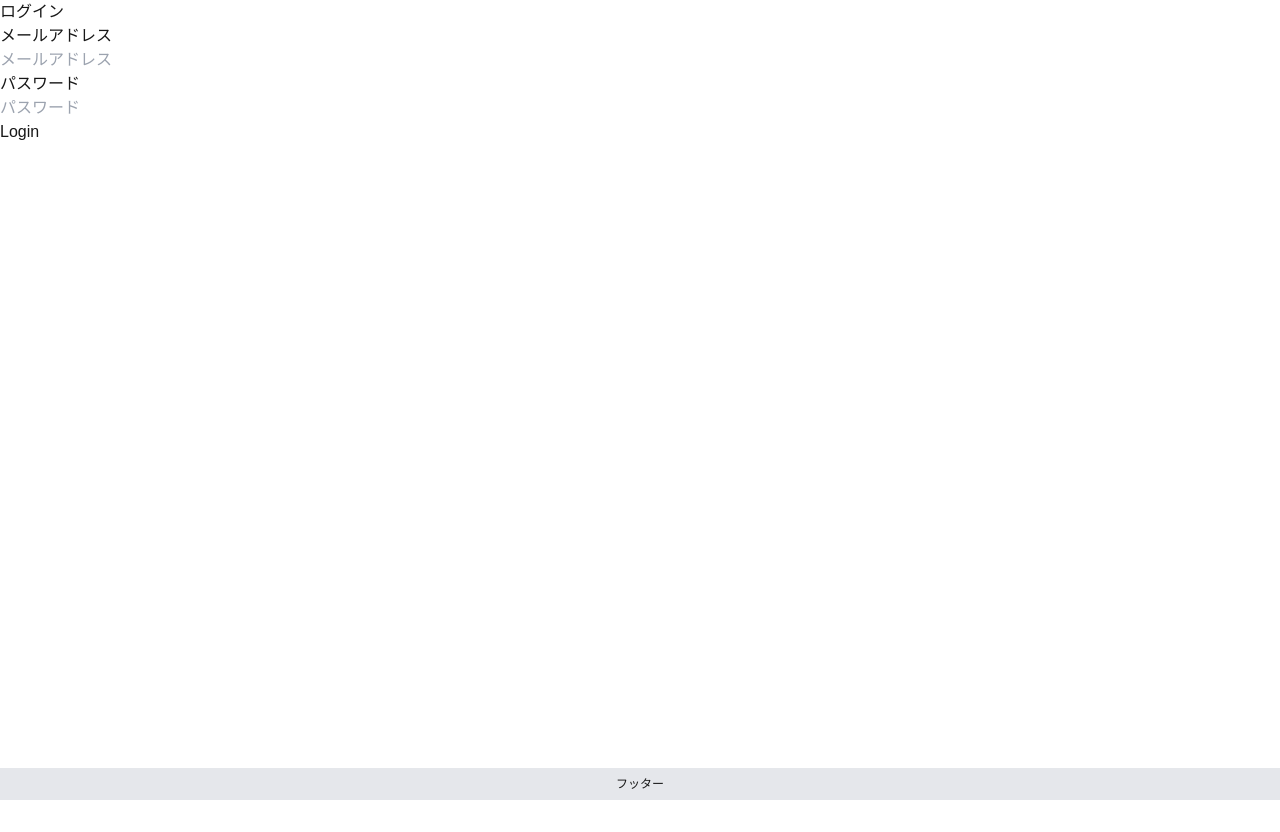
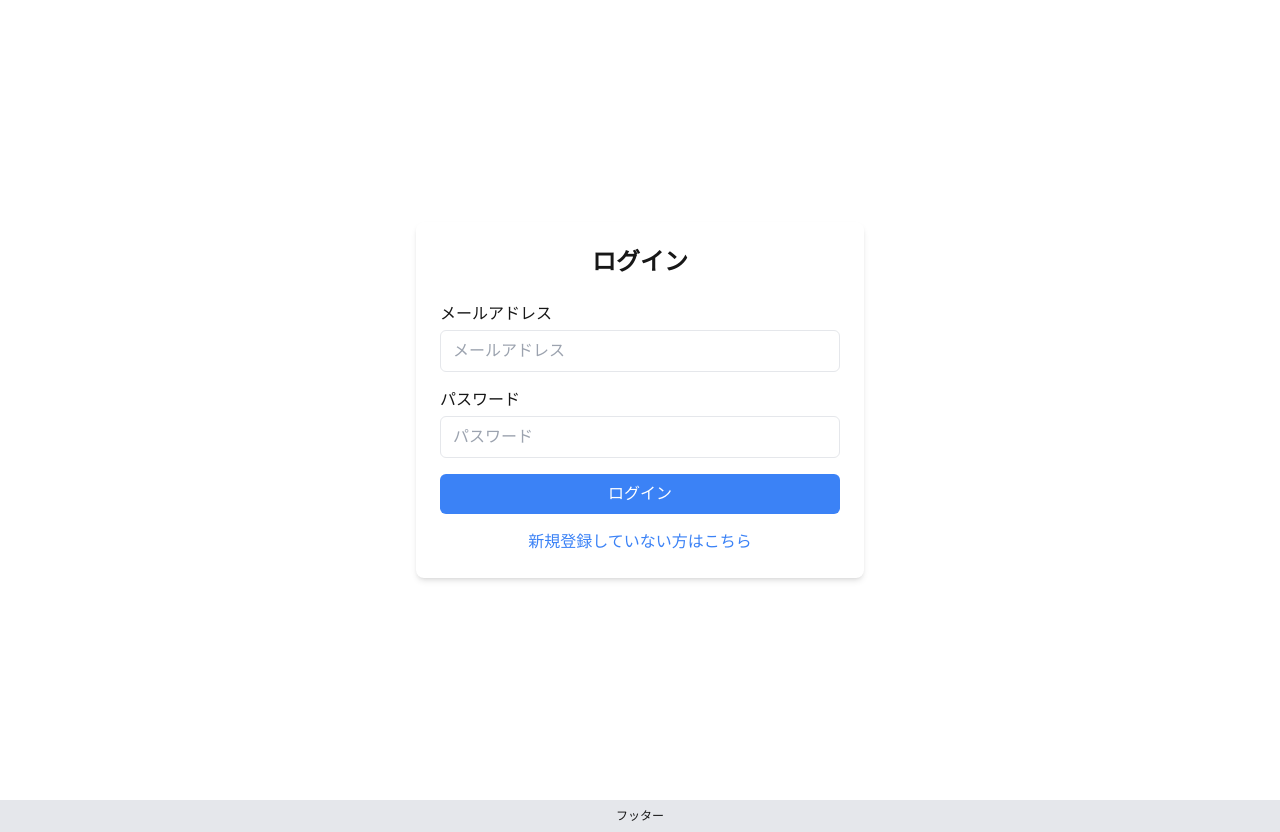
Before and after one commit to shunmakk/sauna-food, a Next.js app in the folder front/: page /login in a window 1280 px wide. Before the commit the page ends 800 px from the top, so only its background shows below. Built offline with nearby package versions, Linux system fonts and the light colour scheme; no server answers.

Commit message:
ログインのUI

```diff
--- a/front/src/app/login/page.tsx
+++ b/front/src/app/login/page.tsx
@@ -4,6 +4,7 @@ import { useForm } from "react-hook-form";
 import { signInWithEmailAndPassword } from "firebase/auth";
 import { auth } from "../../config/firebase";
 import { useRouter } from "next/navigation";
+import Link from "next/link";
 
 interface LoginForm {
   email: string;
@@ -26,28 +27,52 @@ export default function Login() {
   };
 
   return (
+    <div className="flex items-center justify-center min-h-screen">
+      <div className="w-full max-w-md p-6 bg-white rounded-lg shadow-md">
+        <h1 className="text-2xl font-bold mb-6 text-center">ログイン</h1>
+        <form onSubmit={handleSubmit(onSubmit)} className="space-y-4">
           <div>
-      <h1>ログイン</h1>
-      <form onSubmit={handleSubmit(onSubmit)}>
-        <p>メールアドレス</p>
+            <label htmlFor="email" className="block mb-1">
+              メールアドレス
+            </label>
             <input
               {...register("email")}
               type="email"
+              id="email"
               placeholder="メールアドレス"
               required
+              className="w-full px-3 py-2 border rounded-md"
             />
-        <p>パスワード</p>
+          </div>
+          <div>
+            <label htmlFor="password" className="block mb-1">
+              パスワード
+            </label>
             <input
               {...register("password")}
               type="password"
+              id="password"
               placeholder="パスワード"
               required
+              className="w-full px-3 py-2 border rounded-md"
             />
+          </div>
           <div>
-          <button type="submit">Login</button>
+            <button
+              type="submit"
+              className="w-full bg-blue-500 text-white py-2 rounded-md hover:bg-blue-600"
+            >
+              ログイン
+            </button>
+          </div>
+          <div className="text-center">
+            <Link href="/register" className="text-blue-500  mt-3">
+              新規登録していない方はこちら
+            </Link>
           </div>
         </form>
-      {error && <p>{error}</p>}
+        {error && <p className="mt-4 text-red-500 text-center">{error}</p>}
+      </div>
     </div>
   );
 }
```
Lines whose indentation alone changed are shown as unchanged.
